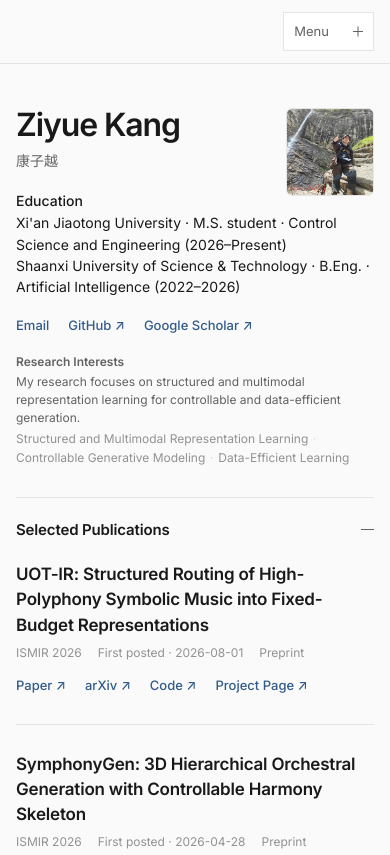
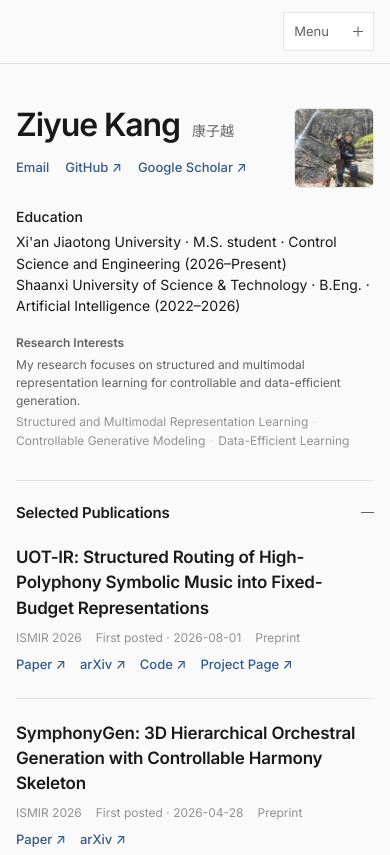
Before and after one commit to AIBincultars/AIBincultars.github.io, an Astro site: page /en in a window 390 px wide. Shown: the top 855 px of the page. Built offline with nearby package versions, Linux system fonts and the light colour scheme; Astro itself is replaced by a stand-in of ours.

Commit message:
Keep related homepage information on the same line

```diff
--- a/src/components/CompactHero.astro
+++ b/src/components/CompactHero.astro
@@ -12,32 +12,14 @@ const { language } = Astro.props;
 
 <section class="compact-hero" aria-labelledby="home-title">
   <div class="hero-copy">
-    <h1 id="home-title">{localize(site.profile.name, language)}</h1>
-    <p class="alternate-name">{localize(site.profile.alternateName, language)}</p>
-    <div class="hero-education">
-      <p class="hero-education-label">{localize(site.labels.education, language)}</p>
-      <ul>
-        {site.education.map((item) => (
-          <li>
-            <span>{localize(item.institution, language)} · {localize(item.degree, language)} · {localize(item.major, language)}</span>{' '}
-            <span class="hero-education-period">({item.startDate}–{item.endDate ?? localize(site.labels.present, language)})</span>
-          </li>
-        ))}
-      </ul>
+    <div class="hero-name">
+      <h1 id="home-title">{localize(site.profile.name, language)}</h1>
+      <p class="alternate-name">{localize(site.profile.alternateName, language)}</p>
     </div>
     <div class="text-links hero-links">
       <a href={`mailto:${site.contact.email}`}>{localize(site.labels.email, language)}</a>
       <a href={site.contact.github} target="_blank" rel="noopener noreferrer">{localize(site.labels.github, language)} <span aria-hidden="true">↗</span></a>
       <a href={site.contact.scholar} target="_blank" rel="noopener noreferrer">{localize(site.labels.scholar, language)} <span aria-hidden="true">↗</span></a>
-    </div>
-    <div class="hero-interests" aria-label={localize(site.labels.researchInterests, language)}>
-      <span class="hero-interests-label">{localize(site.labels.researchInterests, language)}</span>
-      <div class="hero-interests-content">
-        <p>{localize(site.researchInterests.statement, language)}</p>
-        <ul>
-          {site.researchInterests.items.map((interest) => <li>{localize(interest.title, language)}</li>)}
-        </ul>
-      </div>
     </div>
   </div>
   <Image
@@ -51,4 +33,24 @@ const { language } = Astro.props;
     fetchpriority="high"
     class="profile-photo"
   />
+  <div class="hero-education">
+    <p class="hero-education-label">{localize(site.labels.education, language)}</p>
+    <ul>
+      {site.education.map((item) => (
+        <li>
+          <span>{localize(item.institution, language)} · {localize(item.degree, language)} · {localize(item.major, language)}</span>{' '}
+          <span class="hero-education-period">({item.startDate}–{item.endDate ?? localize(site.labels.present, language)})</span>
+        </li>
+      ))}
+    </ul>
+  </div>
+  <div class="hero-interests" aria-label={localize(site.labels.researchInterests, language)}>
+    <span class="hero-interests-label">{localize(site.labels.researchInterests, language)}</span>
+    <div class="hero-interests-content">
+      <p>{localize(site.researchInterests.statement, language)}</p>
+      <ul>
+        {site.researchInterests.items.map((interest) => <li>{localize(interest.title, language)}</li>)}
+      </ul>
+    </div>
+  </div>
 </section>
--- a/src/components/ProjectList.astro
+++ b/src/components/ProjectList.astro
@@ -14,13 +14,15 @@ const { projects, language } = Astro.props;
   {projects.map((project) => (
     <li>
       <article class="project-item">
-        <h3>{localize(project.title, language)}</h3>
+        <div class="project-heading">
+          <h3>{localize(project.title, language)}</h3>
+          <div class="text-links project-links">
+            <a href={project.publicUrl} target="_blank" rel="noopener noreferrer">
+              {localize(site.labels.projectPage, language)} <span aria-hidden="true">↗</span>
+            </a>
+          </div>
+        </div>
         <p>{localize(project.description, language)}</p>
-        <div class="text-links project-links">
-          <a href={project.publicUrl} target="_blank" rel="noopener noreferrer">
-            {localize(site.labels.projectPage, language)} <span aria-hidden="true">↗</span>
-          </a>
-        </div>
       </article>
     </li>
   ))}
--- a/src/components/PublicationList.astro
+++ b/src/components/PublicationList.astro
@@ -26,6 +26,7 @@ const { publications, language } = Astro.props;
       <li>
         <article class="publication-item">
           <h3>{publication.title}</h3>
+          <div class="publication-details">
             <p class="publication-meta">
               <span>{publication.venue}</span>
               <span>{localize(site.labels.publicDate, language)} · <time datetime={publication.publicDate}>{publication.publicDate}</time></span>
@@ -34,6 +35,7 @@ const { publications, language } = Astro.props;
             <div class="text-links publication-links">
               {links.map((link) => <a href={link.url} target="_blank" rel="noopener noreferrer">{localize(link.label, language)} <span aria-hidden="true">↗</span></a>)}
             </div>
+          </div>
         </article>
       </li>
     );
--- a/src/styles/global.css
+++ b/src/styles/global.css
@@ -62,7 +62,7 @@ h1, h2, h3, p { margin-top: 0; }
 .site-name:hover { color: var(--text); text-decoration: none; }
 .desktop-navigation, .mobile-navigation { margin-left: auto; }
 .desktop-navigation ul { display: flex; align-items: center; gap: 28px; margin: 0; padding: 0; list-style: none; }
-.desktop-navigation a { font-size: 13px; font-weight: 500; }
+.desktop-navigation a { font-size: 13px; font-weight: 500; white-space: nowrap; }
 .desktop-navigation a { color: var(--text-secondary); }
 .desktop-navigation a:hover, .desktop-navigation a[aria-current="page"] { color: var(--text); text-decoration: none; }
 .desktop-navigation a[aria-current="page"] { box-shadow: 0 1px 0 var(--text); }
@@ -86,47 +86,46 @@ h1, h2, h3, p { margin-top: 0; }
   display: grid;
   grid-template-columns: minmax(0, 1fr) 112px;
   align-items: start;
-  gap: clamp(28px, 4vw, 44px);
-  max-width: 900px;
+  gap: 18px 28px;
   padding: 58px 0 32px;
 }
 .hero-copy { min-width: 0; }
+.hero-name { display: flex; flex-wrap: wrap; align-items: baseline; gap: 6px 14px; }
 .compact-hero h1 { margin-bottom: 0; font-size: clamp(32px, 4vw, 42px); font-weight: 600; letter-spacing: -0.035em; line-height: 1.08; }
-.alternate-name { margin: 6px 0 0; color: var(--text-secondary); font-size: 14px; }
-.hero-education { max-width: 720px; margin-top: 18px; font-size: 14px; line-height: 1.52; }
-.hero-education-label { margin: 0 0 1px; font-weight: 500; }
+.alternate-name { margin: 0; color: var(--text-secondary); font-size: 14px; white-space: nowrap; }
+.hero-education { grid-column: 1 / -1; display: grid; grid-template-columns: max-content minmax(0, 1fr); align-items: start; gap: 4px 18px; font-size: 14px; line-height: 1.52; }
+.hero-education-label { margin: 0; font-weight: 500; white-space: nowrap; }
 .hero-education ul { margin: 0; padding: 0; list-style: none; }
 .hero-education-period { white-space: nowrap; }
 .profile-photo {
   width: 112px;
   height: 112px;
   display: block;
-  margin-top: 8px;
   border: 1px solid var(--line);
   border-radius: 6px;
   object-fit: cover;
   object-position: 72% 36%;
 }
-.text-links { display: flex; flex-wrap: wrap; gap: 10px 19px; font-size: 13px; font-weight: 500; }
-.hero-links { margin-top: 18px; }
+.text-links { display: flex; flex-wrap: wrap; gap: 6px 16px; font-size: 13px; font-weight: 500; }
+.text-links a { white-space: nowrap; }
+.hero-links { margin-top: 14px; }
 .hero-interests {
+  grid-column: 1 / -1;
   display: grid;
-  grid-template-columns: 92px minmax(0, 1fr);
+  grid-template-columns: max-content minmax(0, 1fr);
   align-items: start;
-  gap: 14px;
-  max-width: 820px;
-  margin-top: 17px;
+  gap: 4px 18px;
   color: var(--text-tertiary);
   font-size: 12px;
   line-height: 1.5;
 }
-.hero-interests-label { flex: none; color: var(--text-secondary); font-weight: 600; }
+.hero-interests-label { color: var(--text-secondary); font-weight: 600; white-space: nowrap; }
 .hero-interests-content p { margin: 0; color: var(--text-secondary); font-size: 12px; }
 .hero-interests ul { display: flex; flex-wrap: wrap; gap: 1px 13px; margin: 3px 0 0; padding: 0; list-style: none; }
-.hero-interests li { position: relative; }
+.hero-interests li { position: relative; max-width: 100%; }
 .hero-interests li:not(:last-child)::after { position: absolute; right: -8px; color: var(--line-strong); content: "·"; }
 
-.home-sections, .accordion-group { max-width: 900px; }
+.home-sections, .accordion-group { width: 100%; }
 .accordion-section { border-top: 1px solid var(--line); }
 .accordion-section:last-child { border-bottom: 1px solid var(--line); }
 .accordion-section summary, .mobile-navigation > summary {
@@ -165,11 +164,13 @@ details[open] > summary .summary-mark::after { transform: rotate(0); }
 .accordion-actions button:hover { color: var(--accent); text-decoration: underline; text-underline-offset: 4px; }
 
 .publication-list { margin: 0; padding: 0; list-style: none; }
-.publication-list > li { padding: 27px 0; border-top: 1px solid var(--line); }
+.publication-list > li { padding: 22px 0; border-top: 1px solid var(--line); }
 .publication-list > li:first-child { padding-top: 2px; border-top: 0; }
-.publication-item h3 { max-width: 800px; margin: 0; font-size: 18px; font-weight: 550; letter-spacing: -0.012em; line-height: 1.48; overflow-wrap: anywhere; }
-.publication-meta { display: flex; flex-wrap: wrap; gap: 4px 16px; margin: 5px 0 0; color: var(--text-tertiary); font-size: 12px; }
-.publication-links { margin-top: 12px; }
+.publication-item h3 { margin: 0; font-size: 18px; font-weight: 550; letter-spacing: -0.012em; line-height: 1.48; overflow-wrap: break-word; }
+.publication-details { display: flex; flex-wrap: wrap; align-items: baseline; gap: 6px 24px; margin-top: 7px; }
+.publication-meta { display: flex; flex-wrap: wrap; gap: 4px 14px; margin: 0; color: var(--text-tertiary); font-size: 12px; }
+.publication-meta > span { white-space: nowrap; }
+.publication-links { gap: 6px 14px; }
 
 .collaboration-list { margin: 0; padding: 0; list-style: none; }
 .collaboration-list > li { padding: 18px 0; border-top: 1px solid var(--line); }
@@ -181,13 +182,14 @@ details[open] > summary .summary-mark::after { transform: rotate(0); }
 .project-list > li { padding: 24px 0; border-top: 1px solid var(--line); }
 .project-list > li:first-child { padding-top: 2px; border-top: 0; }
 .project-item h3 { margin: 0; font-size: 17px; font-weight: 550; letter-spacing: -0.012em; }
-.project-item > p { max-width: var(--text-width); margin: 8px 0 0; color: var(--text-secondary); font-size: 14px; line-height: 1.7; }
-.project-links { margin-top: 11px; }
+.project-heading { display: flex; flex-wrap: wrap; align-items: baseline; gap: 6px 24px; }
+.project-item > p { margin: 7px 0 0; color: var(--text-secondary); font-size: 14px; line-height: 1.7; }
 .site-footer { padding: 28px 0 36px; border-top: 1px solid var(--line); }
-.footer-inner { display: flex; justify-content: space-between; gap: 24px; color: var(--text-tertiary); font-size: 12px; }
+.footer-inner { display: flex; flex-wrap: wrap; align-items: center; justify-content: space-between; gap: 8px 20px; color: var(--text-tertiary); font-size: 12px; }
 .footer-inner p { margin: 0; }
 .footer-links { display: flex; flex-wrap: wrap; gap: 17px; }
 .footer-links a { color: var(--text-secondary); }
+.footer-inner p, .footer-links a { white-space: nowrap; }
 
 @media (max-width: 800px) {
   .desktop-navigation { display: none; }
@@ -207,21 +209,19 @@ details[open] > summary .summary-mark::after { transform: rotate(0); }
   .site-container { width: min(calc(100% - 32px), var(--max-width)); }
   .site-header { height: 64px; }
   .page-content { padding-bottom: 76px; }
-  .compact-hero { grid-template-columns: minmax(0, 1fr) 92px; gap: 22px; padding: 44px 0 30px; }
-  .profile-photo { width: 92px; height: 92px; margin-top: 6px; }
+  .compact-hero { grid-template-columns: minmax(0, 1fr) 80px; gap: 18px 16px; padding: 44px 0 30px; }
+  .compact-hero h1 { font-size: 32px; }
+  .hero-name { gap: 4px 12px; }
+  .profile-photo { width: 80px; height: 80px; }
   .page-header { padding: 54px 0 48px; }
   .accordion-section summary { min-height: 62px; }
   .accordion-content { padding-bottom: 28px; }
-  .hero-interests { grid-template-columns: 1fr; gap: 2px; margin-top: 16px; }
-  .footer-inner { align-items: flex-start; flex-direction: column; }
+  .hero-education, .hero-interests { grid-template-columns: 1fr; gap: 4px; }
+  .footer-links { gap: 12px; }
 }
 
 @media (max-width: 420px) {
   .site-name { font-size: 14px; }
-  .compact-hero { position: relative; display: block; }
-  .profile-photo { position: absolute; top: 44px; right: 0; width: 88px; height: 88px; margin-top: 0; }
-  .compact-hero h1, .alternate-name { max-width: calc(100% - 104px); }
-  .compact-hero h1 { font-size: 32px; }
   .publication-item h3 { font-size: 17px; }
 }
 
```
Lines whose indentation alone changed are shown as unchanged.
